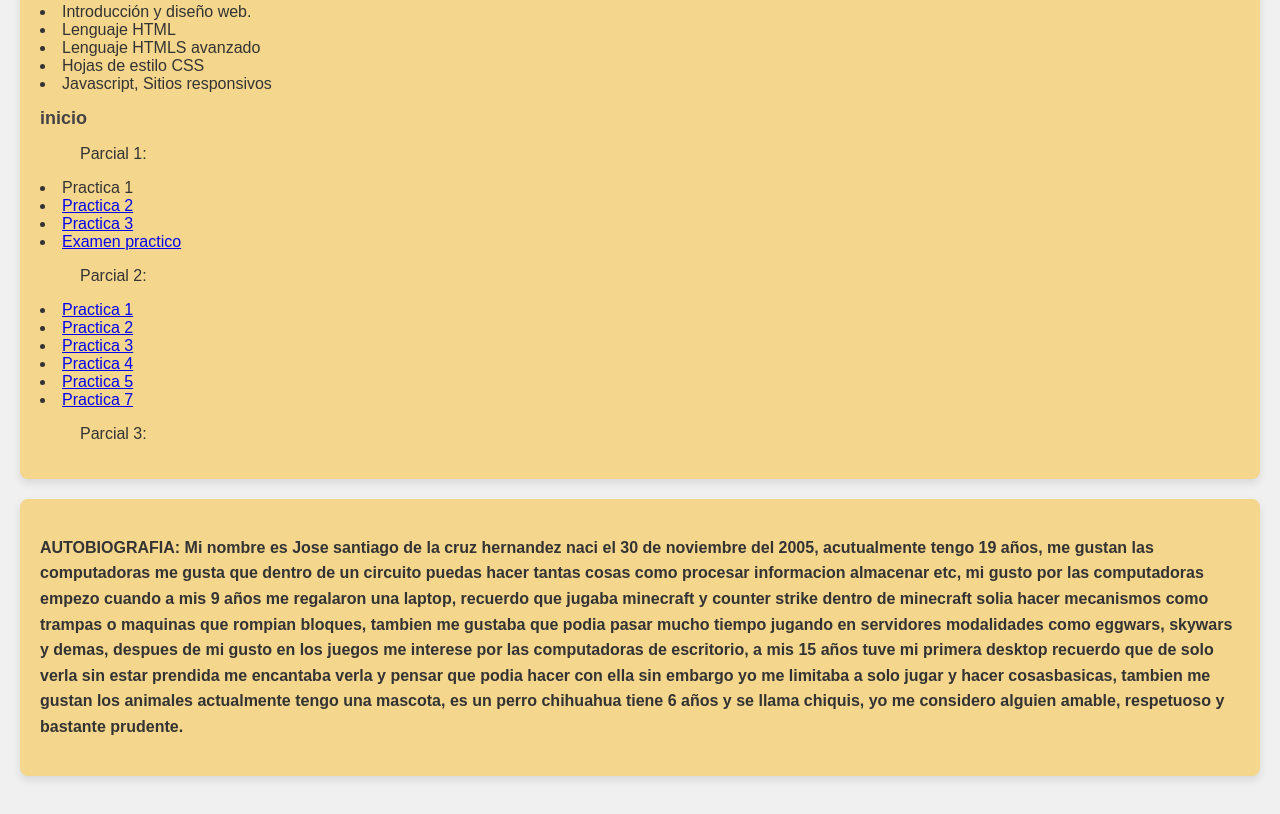
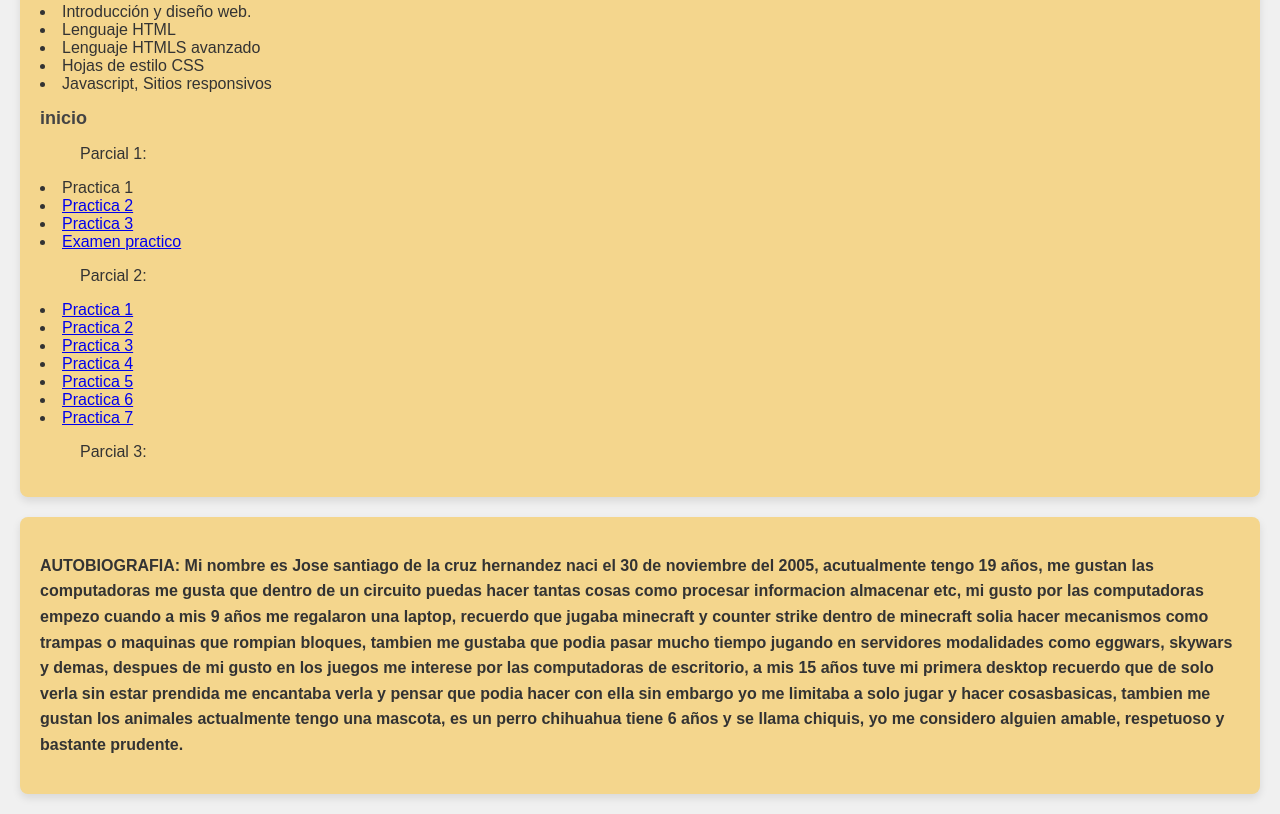
Before and after one commit to SantiagoDLCH/ProgramacionWebI, a plain HTML site: page index.html in a window 1280 px wide. Shown: the part 983-1797 px from the top of the page. Drawn offline with Linux system fonts and the light colour scheme.

Commit message:
Add files via upload

```diff
--- a/index.html
+++ b/index.html
@@ -104,7 +104,7 @@
 			<li><a href="Practica3P2.html" target="_blank">Practica 3 </a></li>
 			<li><a href="Practica4P2.html" target="_blank">Practica 4 </a></li>
 			<li><a href="Practica5P2.html" target="_blank">Practica 5 </a></li>
-
+			<li><a href="Practica6P2.html" target="_blank">Practica 6 </a></li>
 			<li><a href="Practica7P2.html" target="_blank">Practica 7 </a></li>
 
 
```
